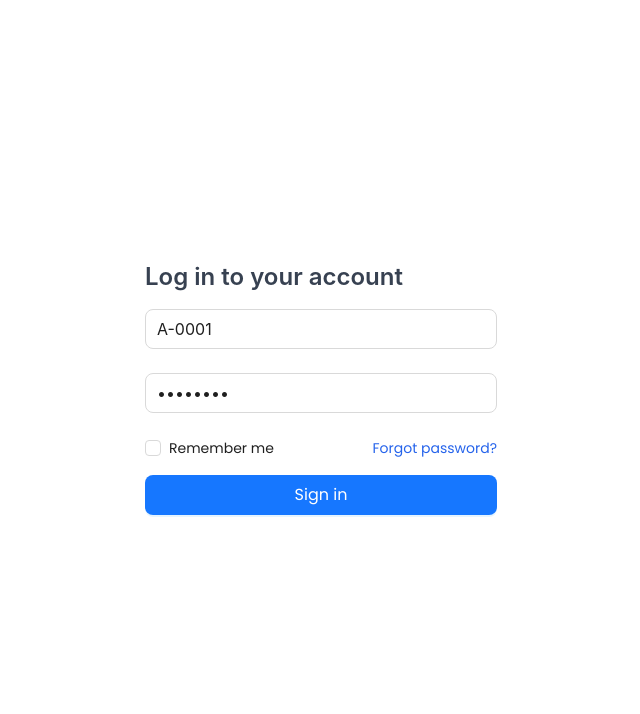
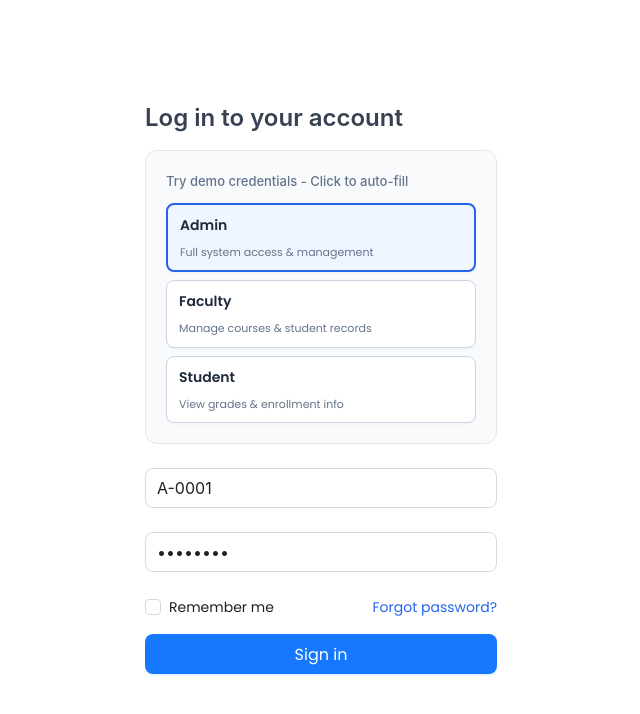
Before and after one commit to towhidulislamalif/university-management-frontend, a React (Vite) app: page /login in a window 1280 px wide. Shown: the top 714 px of the page, without its empty margins (319-959 px from the left). Built offline with nearby package versions, Linux system fonts and the light colour scheme.

Commit message:
add demo credentials - Click to auto-fill

```diff
--- a/src/pages/shared/Login.tsx
+++ b/src/pages/shared/Login.tsx
@@ -8,15 +8,36 @@ import TextInput from '../../components/ui/form/TextInput';
 import { Link, useNavigate } from 'react-router-dom';
 import { tokenVerify } from '../../utilities/tokenVerify';
 import toast from 'react-hot-toast';
+import { useState } from 'react';
 
 const Login = () => {
   const navigate = useNavigate();
   const [login] = useLoginMutation();
   const dispatch = useAppDispatch();
+  const [selectedRole, setSelectedRole] = useState<string>('admin');
 
-  const defaultLogin = {
-    id: 'A-0001',
-    password: 'admin123',
+  // Role-based credentials
+  const roleCredentials = {
+    admin: {
+      id: 'A-0001',
+      password: 'admin123',
+    },
+    faculty: {
+      id: 'F-0001',
+      password: 'faculty123',
+    },
+    student: {
+      id: '2025030001',
+      password: 'student123',
+    },
+  };
+
+  const defaultLogin =
+    roleCredentials[selectedRole as keyof typeof roleCredentials];
+
+  // Handle role button click
+  const handleRoleClick = (role: string) => {
+    setSelectedRole(role);
   };
 
   // Handle form submission
@@ -67,8 +88,106 @@ const Login = () => {
           Log in to your account
         </Typography.Title>
 
+        {/* Quick Login Demo Credentials */}
+        <div
+          style={{
+            background: '#f8fafc',
+            border: '1px solid #e2e8f0',
+            borderRadius: '12px',
+            padding: '20px',
+            marginBottom: '1.5rem',
+          }}
+        >
+          <Typography.Text
+            style={{
+              display: 'block',
+              fontSize: '13px',
+              color: '#64748b',
+              marginBottom: '12px',
+              fontWeight: 500,
+            }}
+          >
+            Try demo credentials - Click to auto-fill
+          </Typography.Text>
+          <div style={{ display: 'flex', gap: '8px', flexDirection: 'column' }}>
+            <Button
+              size="small"
+              onClick={() => handleRoleClick('admin')}
+              style={{
+                display: 'flex',
+                flexDirection: 'column',
+                alignItems: 'flex-start',
+                height: 'auto',
+                padding: '10px 12px',
+                background: selectedRole === 'admin' ? '#eff6ff' : 'white',
+                border:
+                  selectedRole === 'admin'
+                    ? '2px solid #2563eb'
+                    : '1px solid #cbd5e1',
+                borderRadius: '8px',
+                cursor: 'pointer',
+              }}
+            >
+              <span style={{ fontWeight: 600, color: '#1e293b' }}>Admin</span>
+              <span style={{ fontSize: '11px', color: '#64748b' }}>
+                Full system access & management
+              </span>
+            </Button>
+            <Button
+              size="small"
+              onClick={() => handleRoleClick('faculty')}
+              style={{
+                display: 'flex',
+                flexDirection: 'column',
+                alignItems: 'flex-start',
+                height: 'auto',
+                padding: '10px 12px',
+                background: selectedRole === 'faculty' ? '#eff6ff' : 'white',
+                border:
+                  selectedRole === 'faculty'
+                    ? '2px solid #2563eb'
+                    : '1px solid #cbd5e1',
+                borderRadius: '8px',
+                cursor: 'pointer',
+              }}
+            >
+              <span style={{ fontWeight: 600, color: '#1e293b' }}>Faculty</span>
+              <span style={{ fontSize: '11px', color: '#64748b' }}>
+                Manage courses & student records
+              </span>
+            </Button>
+            <Button
+              size="small"
+              onClick={() => handleRoleClick('student')}
+              style={{
+                display: 'flex',
+                flexDirection: 'column',
+                alignItems: 'flex-start',
+                height: 'auto',
+                padding: '10px 12px',
+                background: selectedRole === 'student' ? '#eff6ff' : 'white',
+                border:
+                  selectedRole === 'student'
+                    ? '2px solid #2563eb'
+                    : '1px solid #cbd5e1',
+                borderRadius: '8px',
+                cursor: 'pointer',
+              }}
+            >
+              <span style={{ fontWeight: 600, color: '#1e293b' }}>Student</span>
+              <span style={{ fontSize: '11px', color: '#64748b' }}>
+                View grades & enrollment info
+              </span>
+            </Button>
+          </div>
+        </div>
+
         {/* Form Container */}
-        <FormWrapper onSubmit={onSubmit} defaultValues={defaultLogin}>
+        <FormWrapper
+          onSubmit={onSubmit}
+          defaultValues={defaultLogin}
+          key={selectedRole}
+        >
           {/* User identity input */}
           <TextInput
             type="text"
```
